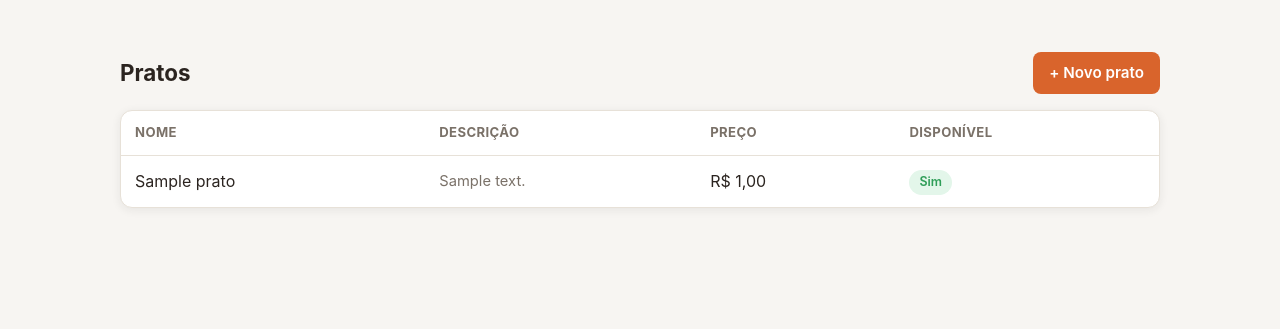
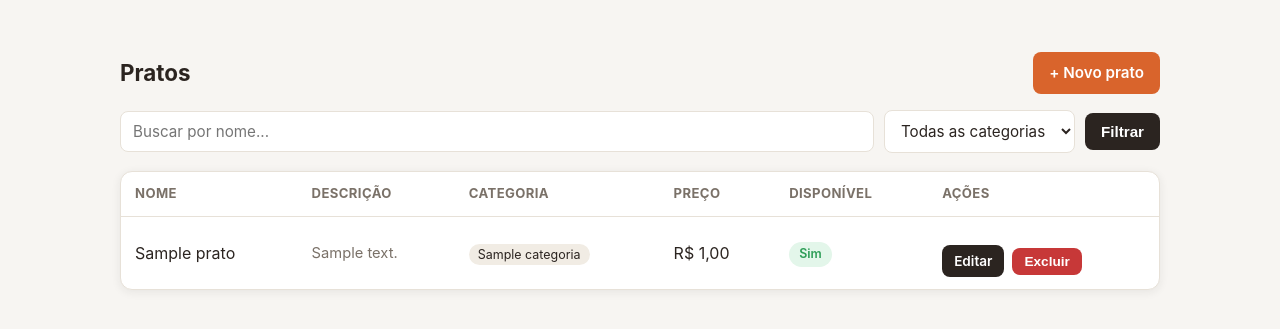
Before and after one commit to VictorHuggo275/P1_django, a Django app: page /pratos/ in a window 1280 px wide. Shown: the part 57-386 px from the top of the page. Run offline with Django 5.2, Linux system fonts and the light colour scheme; tables that the repository leaves empty hold one stand-in row (values such as "Sample post").

Commit message:
Correções de erros

```diff
--- a/cardapio_app/static/cardapio_app/style.css
+++ b/cardapio_app/static/cardapio_app/style.css
@@ -64,7 +64,16 @@ tr:last-child td{border-bottom:0}
 .btn:active{transform:scale(.98)}
 .btn-primary{background:var(--primary)}
 .btn-danger{background:var(--danger)}
+.btn-muted{background:transparent;color:var(--muted);border:1px solid var(--border)}
+.btn-sm{padding:6px 12px;font-size:.85rem}
 .actions{display:flex;gap:10px;margin-top:16px;flex-wrap:wrap}
+.actions form{margin:0}
+td.actions{display:flex;gap:8px;align-items:center}
+
+/* busca e filtro (Feature 1) */
+.search-bar{display:flex;gap:10px;flex-wrap:wrap;align-items:center;margin-bottom:18px}
+.search-bar input[type=text]{flex:1;min-width:200px;width:auto}
+.search-bar select{width:auto;min-width:180px}
 
 /* mensagens */
 .messages{margin-bottom:10px}
--- a/cardapio_app/templates/cardapio_app/combo_form.html
+++ b/cardapio_app/templates/cardapio_app/combo_form.html
@@ -23,6 +23,11 @@
       {{ form.preco }}
       {{ form.preco.errors }}
     </div>
+    <div class="field">
+      <label for="{{ form.categoria.id_for_label }}">Categoria</label>
+      {{ form.categoria }}
+      {{ form.categoria.errors }}
+    </div>
     <div class="field field-checkbox">
       {{ form.disponivel }}
       <label for="{{ form.disponivel.id_for_label }}">Disponível no cardápio</label>
--- a/cardapio_app/templates/cardapio_app/inicio.html
+++ b/cardapio_app/templates/cardapio_app/inicio.html
@@ -7,6 +7,7 @@
     <div class="card">
       <div class="card-top"><b>{{ p.nome }}</b><span class="price">R$ {{ p.preco }}</span></div>
       {% if p.descricao %}<p class="muted">{{ p.descricao }}</p>{% endif %}
+      {% if p.categoria %}<span class="tag">{{ p.categoria.nome }}</span>{% endif %}
     </div>
     {% empty %}<p class="empty-state">Nenhum prato cadastrado ainda.</p>{% endfor %}
   </div>
@@ -19,6 +20,7 @@
     <div class="card">
       <div class="card-top"><b>{{ c.nome }}</b><span class="price">R$ {{ c.preco }}</span></div>
       {% if c.descricao %}<p class="muted">{{ c.descricao }}</p>{% endif %}
+      {% if c.categoria %}<span class="tag">{{ c.categoria.nome }}</span>{% endif %}
       <div class="tags">{% for p in c.pratos.all %}<span class="tag">{{ p.nome }}</span>{% endfor %}</div>
     </div>
     {% empty %}<p class="empty-state">Nenhum combo cadastrado ainda.</p>{% endfor %}
--- a/cardapio_app/templates/cardapio_app/mesas.html
+++ b/cardapio_app/templates/cardapio_app/mesas.html
@@ -11,6 +11,12 @@
   <p class="muted">Capacidade: {{ mesa.capacidade }} pessoas</p>
   <p>{% if mesa.ativa %}<span class="badge badge-success">Ativa</span>{% else %}<span class="badge badge-muted">Inativa</span>{% endif %}</p>
   <form method="post" action="{% url 'abrir_comanda' mesa.id %}">{% csrf_token %}<button class="btn" type="submit">Abrir comanda</button></form>
+  <div class="actions">
+    <a class="btn btn-sm" href="{% url 'editar_mesa' mesa.id %}">Editar</a>
+    <form method="post" action="{% url 'excluir_mesa' mesa.id %}" onsubmit="return confirm('Excluir a mesa {{ mesa.numero }}?');">
+      {% csrf_token %}<button class="btn btn-sm btn-danger" type="submit">Excluir</button>
+    </form>
+  </div>
 </div>
 {% empty %}<p class="empty-state">Nenhuma mesa cadastrada ainda.</p>{% endfor %}
 </div>
--- a/cardapio_app/templates/cardapio_app/pratos.html
+++ b/cardapio_app/templates/cardapio_app/pratos.html
@@ -4,17 +4,37 @@
   <h2>Pratos</h2>
   <a class="btn btn-primary" href="{% url 'novo_prato' %}">+ Novo prato</a>
 </div>
+
+<form method="get" class="search-bar">
+  <input type="text" name="q" placeholder="Buscar por nome..." value="{{ request.GET.q }}">
+  <select name="categoria">
+    <option value="">Todas as categorias</option>
+    {% for c in categorias %}
+    <option value="{{ c.id }}" {% if categoria_selecionada == c.id|stringformat:"s" %}selected{% endif %}>{{ c.nome }}</option>
+    {% endfor %}
+  </select>
+  <button class="btn" type="submit">Filtrar</button>
+  {% if request.GET.q or categoria_selecionada %}<a class="btn btn-muted" href="{% url 'pratos' %}">Limpar</a>{% endif %}
+</form>
+
 <div class="table-wrap">
 <table>
-<tr><th>Nome</th><th>Descrição</th><th>Preço</th><th>Disponível</th></tr>
+<tr><th>Nome</th><th>Descrição</th><th>Categoria</th><th>Preço</th><th>Disponível</th><th>Ações</th></tr>
 {% for p in pratos %}
 <tr>
   <td>{{ p.nome }}</td>
   <td class="muted">{{ p.descricao|default:"—" }}</td>
+  <td>{% if p.categoria %}<span class="tag">{{ p.categoria.nome }}</span>{% else %}<span class="muted">—</span>{% endif %}</td>
   <td>R$ {{ p.preco }}</td>
   <td>{% if p.disponivel %}<span class="badge badge-success">Sim</span>{% else %}<span class="badge badge-muted">Não</span>{% endif %}</td>
+  <td class="actions">
+    <a class="btn btn-sm" href="{% url 'editar_prato' p.id %}">Editar</a>
+    <form method="post" action="{% url 'excluir_prato' p.id %}" onsubmit="return confirm('Excluir o prato \'{{ p.nome }}\'?');">
+      {% csrf_token %}<button class="btn btn-sm btn-danger" type="submit">Excluir</button>
+    </form>
+  </td>
 </tr>
-{% empty %}<tr><td colspan="4" class="empty-state">Nenhum prato cadastrado ainda.</td></tr>{% endfor %}
+{% empty %}<tr><td colspan="6" class="empty-state">Nenhum prato encontrado para os filtros selecionados.</td></tr>{% endfor %}
 </table>
 </div>
 {% endblock %}
--- a/cardapio_app/urls.py
+++ b/cardapio_app/urls.py
@@ -5,10 +5,18 @@ urlpatterns = [
     path("", views.inicio, name="inicio"),
     path("pratos/", views.pratos, name="pratos"),
     path("pratos/novo/", views.novo_prato, name="novo_prato"),
+    path("pratos/<int:prato_id>/editar/", views.editar_prato, name="editar_prato"),
+    path("pratos/<int:prato_id>/excluir/", views.excluir_prato, name="excluir_prato"),
     path("combos/", views.combos, name="combos"),
     path("combos/novo/", views.novo_combo, name="novo_combo"),
+    path("combos/<int:combo_id>/editar/", views.editar_combo, name="editar_combo"),
+    path("combos/<int:combo_id>/excluir/", views.excluir_combo, name="excluir_combo"),
+    path("categorias/", views.categorias, name="categorias"),
+    path("categorias/nova/", views.nova_categoria, name="nova_categoria"),
     path("mesas/", views.mesas, name="mesas"),
     path("mesas/nova/", views.nova_mesa, name="nova_mesa"),
+    path("mesas/<int:mesa_id>/editar/", views.editar_mesa, name="editar_mesa"),
+    path("mesas/<int:mesa_id>/excluir/", views.excluir_mesa, name="excluir_mesa"),
     path("mesas/<int:mesa_id>/comanda/abrir/", views.abrir_comanda, name="abrir_comanda"),
     path("comandas/<int:comanda_id>/", views.detalhe_comanda, name="detalhe_comanda"),
     path("comandas/<int:comanda_id>/item/novo/", views.novo_item, name="novo_item"),
--- a/cardapio_app/views.py
+++ b/cardapio_app/views.py
@@ -2,12 +2,13 @@ from decimal import Decimal
 
 from django.contrib import messages
 from django.db import transaction
+from django.db.models import ProtectedError, Q
 from django.shortcuts import get_object_or_404, redirect, render
 from django.utils import timezone
 from django.views.decorators.http import require_POST
 
-from .forms import ComboForm, ItemForm, MesaForm, PratoForm
-from .models import Comanda, Combo, Item, Mesa, Prato
+from .forms import CategoriaForm, ComboForm, ItemForm, MesaForm, PratoForm
+from .models import Categoria, Comanda, Combo, Item, Mesa, Prato
 
 
 def inicio(request):
@@ -19,7 +20,28 @@ def inicio(request):
 
 
 def pratos(request):
-    return render(request, "cardapio_app/pratos.html", {"pratos": Prato.objects.all().order_by("nome")})
+    # Feature 1 (busca e filtro na listagem): lê os parâmetros da URL e aplica
+    # busca textual pelo nome + filtro por categoria, podendo ser usados juntos
+    # ou separadamente. O desafio extra usa Q() para combinar os dois na mesma
+    # consulta em vez de encadear dois .filter() (o resultado é equivalente,
+    # mas Q() deixa explícito que as condições podem ser combinadas com AND/OR).
+    termo = request.GET.get("q", "").strip()
+    categoria_id = request.GET.get("categoria", "").strip()
+
+    lista = Prato.objects.all().order_by("nome")
+    filtros = Q()
+    if termo:
+        filtros &= Q(nome__icontains=termo)
+    if categoria_id:
+        filtros &= Q(categoria_id=categoria_id)
+    if filtros:
+        lista = lista.filter(filtros)
+
+    return render(request, "cardapio_app/pratos.html", {
+        "pratos": lista,
+        "categorias": Categoria.objects.all(),
+        "categoria_selecionada": categoria_id,
+    })
 
 
 def novo_prato(request):
@@ -31,9 +53,52 @@ def novo_prato(request):
     return render(request, "cardapio_app/form.html", {"form": form, "titulo": "Novo prato"})
 
 
+def editar_prato(request, prato_id):
+    prato = get_object_or_404(Prato, pk=prato_id)
+    form = PratoForm(request.POST or None, instance=prato)
+    if request.method == "POST" and form.is_valid():
+        form.save()
+        messages.success(request, "Prato atualizado.")
+        return redirect("pratos")
+    return render(request, "cardapio_app/form.html", {"form": form, "titulo": f"Editar prato — {prato.nome}"})
+
+
+@require_POST
+def excluir_prato(request, prato_id):
+    # Só aceita POST pelo mesmo motivo de abrir_comanda/fechar_comanda: excluir
+    # é uma alteração no banco e não pode acontecer por um simples GET.
+    prato = get_object_or_404(Prato, pk=prato_id)
+    try:
+        prato.delete()
+        messages.success(request, "Prato excluído.")
+    except ProtectedError:
+        # O prato já foi usado em algum item de comanda (on_delete=PROTECT),
+        # então apagar quebraria o histórico de pedidos. Em vez de deixar o
+        # Django estourar um erro 500, avisamos o usuário com uma alternativa.
+        messages.error(request, "Não é possível excluir: este prato já foi usado em algum pedido. "
+                                 "Marque-o como indisponível em vez de excluir.")
+    return redirect("pratos")
+
+
 def combos(request):
+    # Mesma ideia da Feature 1 aplicada à listagem de combos: busca por nome
+    # e filtro por categoria, combinados com Q() e usáveis juntos ou separados.
+    termo = request.GET.get("q", "").strip()
+    categoria_id = request.GET.get("categoria", "").strip()
+
+    lista = Combo.objects.prefetch_related("pratos").order_by("nome")
+    filtros = Q()
+    if termo:
+        filtros &= Q(nome__icontains=termo)
+    if categoria_id:
+        filtros &= Q(categoria_id=categoria_id)
+    if filtros:
+        lista = lista.filter(filtros)
+
     return render(request, "cardapio_app/combos.html", {
-        "combos": Combo.objects.prefetch_related("pratos").order_by("nome"),
+        "combos": lista,
+        "categorias": Categoria.objects.all(),
+        "categoria_selecionada": categoria_id,
     })
 
 
@@ -49,6 +114,43 @@ def novo_combo(request):
     return render(request, "cardapio_app/combo_form.html", {"form": form, "titulo": "Novo combo"})
 
 
+def editar_combo(request, combo_id):
+    combo = get_object_or_404(Combo, pk=combo_id)
+    form = ComboForm(request.POST or None, instance=combo)
+    if request.method == "POST" and form.is_valid():
+        form.save()
+        messages.success(request, "Combo atualizado.")
+        return redirect("combos")
+    return render(request, "cardapio_app/combo_form.html", {"form": form, "titulo": f"Editar combo — {combo.nome}"})
+
+
+@require_POST
+def excluir_combo(request, combo_id):
+    combo = get_object_or_404(Combo, pk=combo_id)
+    try:
+        combo.delete()
+        messages.success(request, "Combo excluído.")
+    except ProtectedError:
+        messages.error(request, "Não é possível excluir: este combo já foi usado em algum pedido. "
+                                 "Marque-o como indisponível em vez de excluir.")
+    return redirect("combos")
+
+
+def categorias(request):
+    return render(request, "cardapio_app/categorias.html", {
+        "categorias": Categoria.objects.all(),
+    })
+
+
+def nova_categoria(request):
+    form = CategoriaForm(request.POST or None)
+    if request.method == "POST" and form.is_valid():
+        form.save()
+        messages.success(request, "Categoria cadastrada.")
+        return redirect("categorias")
+    return render(request, "cardapio_app/form.html", {"form": form, "titulo": "Nova categoria"})
+
+
 def mesas(request):
     mesas = Mesa.objects.all().order_by("numero")
     return render(request, "cardapio_app/mesas.html", {"mesas": mesas})
@@ -61,6 +163,30 @@ def nova_mesa(request):
         messages.success(request, "Mesa cadastrada.")
         return redirect("mesas")
     return render(request, "cardapio_app/form.html", {"form": form, "titulo": "Nova mesa"})
+
+
+def editar_mesa(request, mesa_id):
+    mesa = get_object_or_404(Mesa, pk=mesa_id)
+    form = MesaForm(request.POST or None, instance=mesa)
+    if request.method == "POST" and form.is_valid():
+        form.save()
+        messages.success(request, "Mesa atualizada.")
+        return redirect("mesas")
+    return render(request, "cardapio_app/form.html", {"form": form, "titulo": f"Editar mesa — {mesa.numero}"})
+
+
+@require_POST
+def excluir_mesa(request, mesa_id):
+    mesa = get_object_or_404(Mesa, pk=mesa_id)
+    try:
+        mesa.delete()
+        messages.success(request, "Mesa excluída.")
+    except ProtectedError:
+        # A mesa já tem comandas associadas (on_delete=PROTECT em Comanda.mesa),
+        # então excluir apagaria o histórico de contas dessa mesa.
+        messages.error(request, "Não é possível excluir: esta mesa já tem comandas registradas. "
+                                 "Marque-a como inativa em vez de excluir.")
+    return redirect("mesas")
 
 
 @require_POST
```
Also changed, not shown: cardapio_app/templates/cardapio_app/combos.html (+21 -1 lines).
